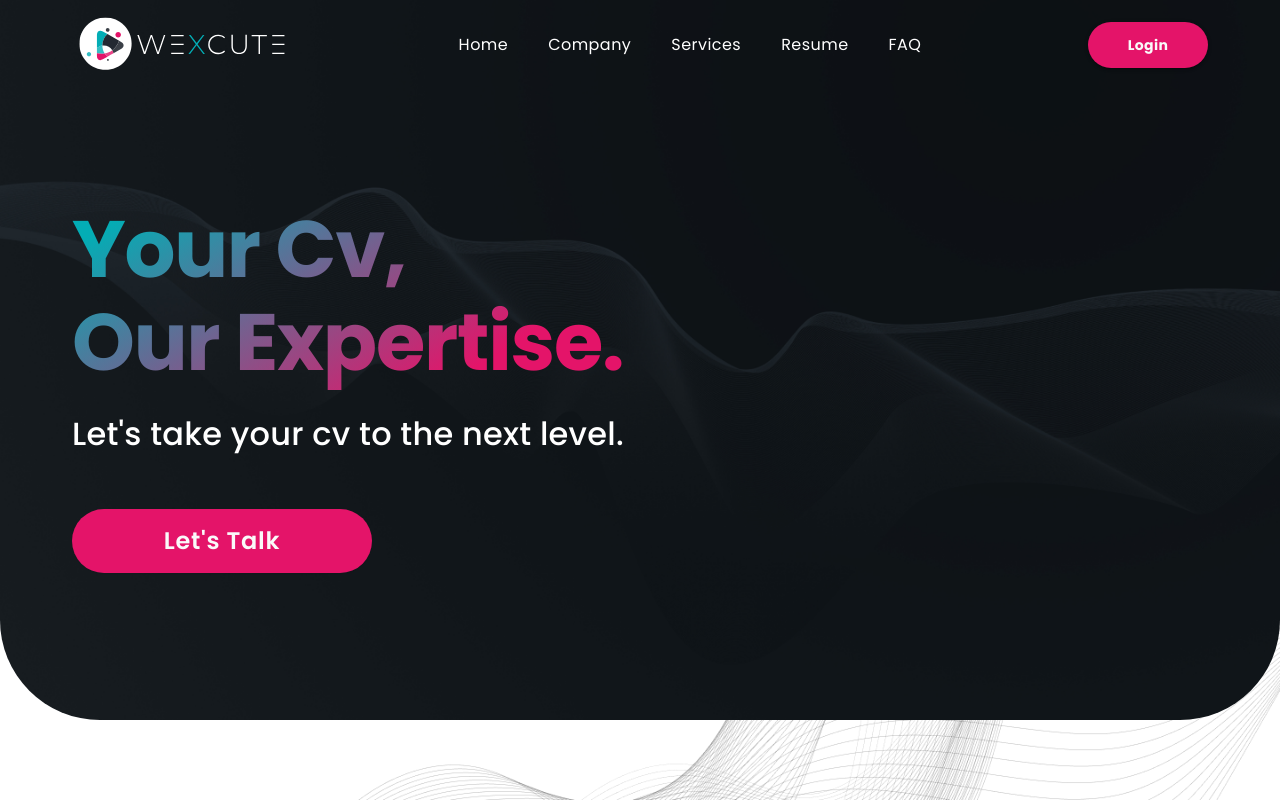
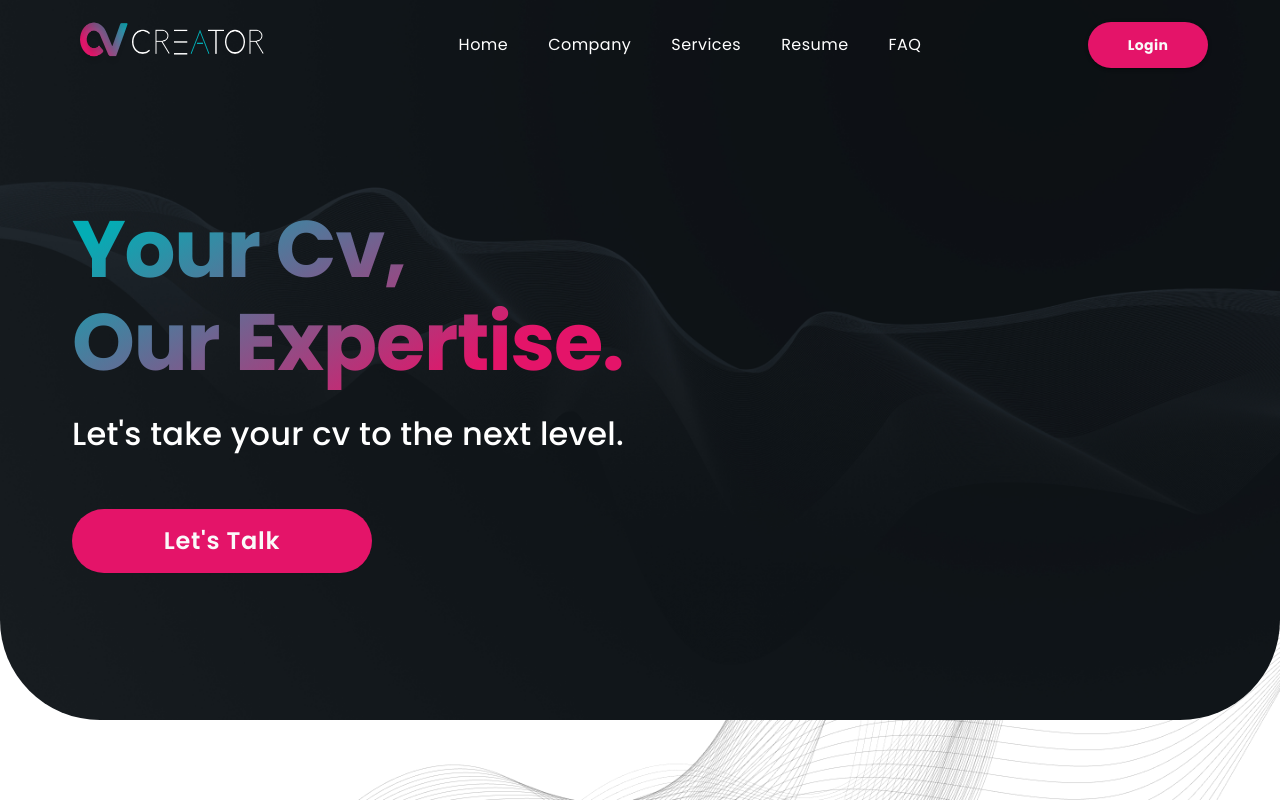
Before and after one commit to Ahmed0-Safwat/CV-Generator, a React (Vite) app: page / in a window 1280 px wide. Built offline with nearby package versions, Linux system fonts and the light colour scheme.

Commit message:
content changed

```diff
--- a/index.html
+++ b/index.html
@@ -2,7 +2,7 @@
 <html lang="en">
   <head>
     <meta charset="UTF-8" />
-    <link rel="icon" type="image/svg+xml" href="/assets/logo-top.png" />
+    <link rel="icon" type="image/svg+xml" href="/assets/cvcreator-logo-top.png" />
     <link rel="preconnect" href="https://fonts.googleapis.com" />
     <link rel="preconnect" href="https://fonts.gstatic.com" crossorigin />
     <link
--- a/src/components/Header/Header.jsx
+++ b/src/components/Header/Header.jsx
@@ -133,17 +133,17 @@ const Header = () => {
       >
         {isTabletView ? (
           <img
-            src={"/images/wexcute-logo-icon.svg"}
-            width={56}
-            height={56}
-            alt="Wexcute Logo"
+            src={"/images/cvcreator-logo.png"}
+            width={180}
+            height={40}
+            alt="Cv-Creator Logo"
           />
         ) : (
           <img
-            src={"/images/wexcute-logo-text-1.svg"}
+            src={"/images/cvcreator-logo.png"}
             width={220}
-            height={56}
-            alt="Wexcute Logo"
+            height={48}
+            alt="Cv-Creator Logo"
           />
         )}
         <Box
```
Also changed, not shown: public/assets/cvcreator-logo-top.png (added), public/images/cvcreator-logo.png (added).
